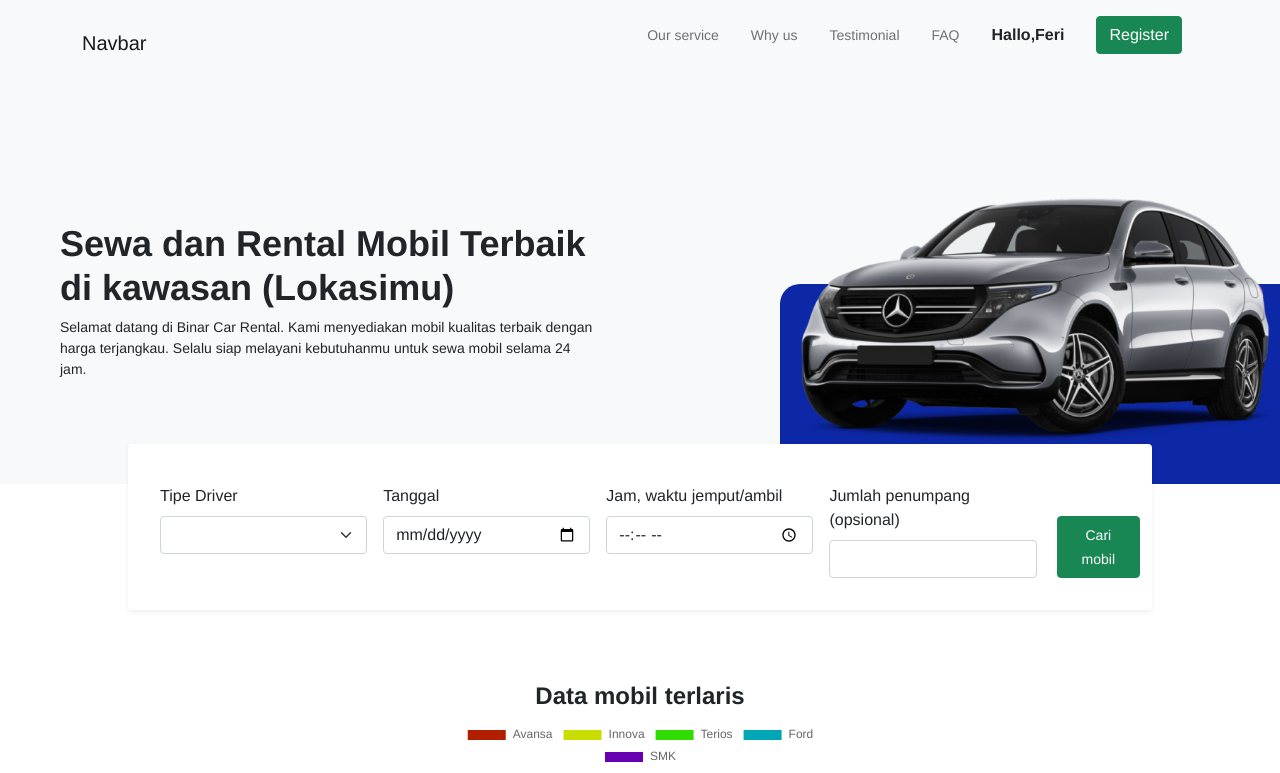
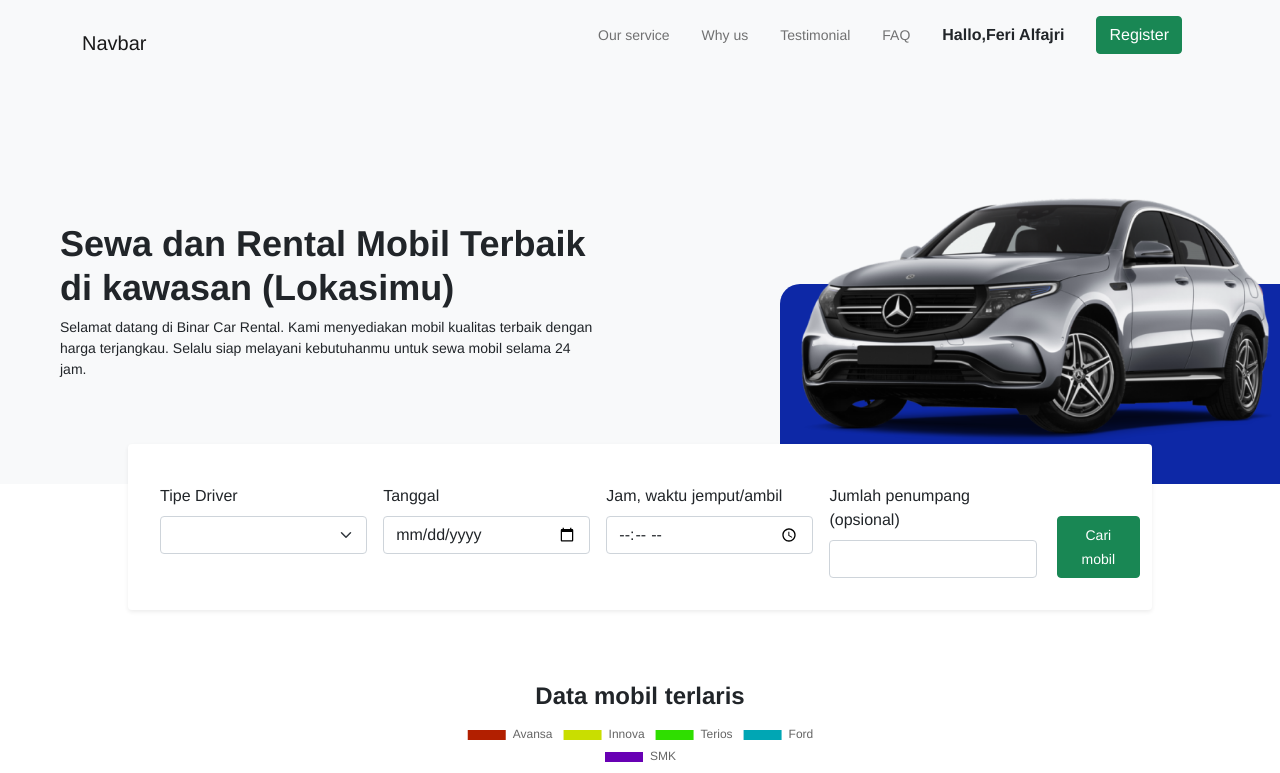
Before and after one commit to alfajri23/Binar_Chapter7, a React (Create React App) app: page / in a window 1280 px wide. Shown: the top 773 px of the page. Built offline with nearby package versions, Linux system fonts and the light colour scheme.

Commit message:
change navbar

```diff
--- a/src/Components/Navbar/Navbar.jsx
+++ b/src/Components/Navbar/Navbar.jsx
@@ -24,7 +24,7 @@ const Navbar = (props) => {
               <p className="nav-link mx-2 font-hel font-14 font-w400">Why us</p>
               <p className="nav-link mx-2 font-hel font-14 font-w400">Testimonial</p>
               <p className="nav-link mx-2 font-hel font-14 font-w400">FAQ</p>
-              <p className="nav-link mx-2 font-hel fw-bold font-16 text-dark font-w500">Hallo,Feri</p>
+              <p className="nav-link mx-2 font-hel fw-bold font-16 text-dark font-w500">Hallo,Feri Alfajri</p>
               {/* <p className="nav-link mx-2 font-hel fw-bold font-16 text-dark font-w500">Hallo,{ JSON.parse(localStorage.getItem('data')).username }</p> */}
               <p className="nav-link mx-2 font-hel font-14 font-w400">
                 { !localStorage.getItem('login') ? (<Link to='/register' className="btn btn-md btn-success">Register</Link>) : (<button onClick={logout} className="btn btn-md btn-danger">Logout</button>)}
```
